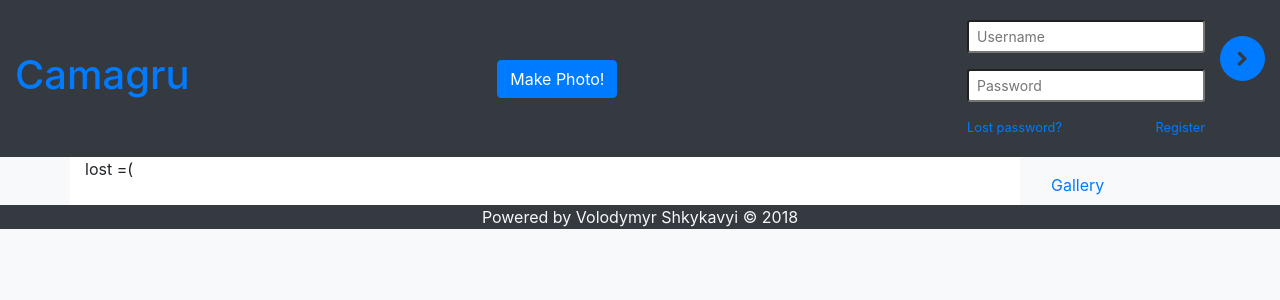
After one commit to VolodymyrShkykavyi/Camagru, a PHP site: page /account/lost in a window 1280 px wide. The commit adds this page. Shown: the top 300 px of the page. Run offline with PHP 8.4, Linux system fonts and the light colour scheme.

Commit message:
start for lost password page

```diff
--- a/app/controllers/AccountController.php
+++ b/app/controllers/AccountController.php
@@ -205,4 +205,9 @@ class  AccountController extends Controller
 		}
 		echo 'ERROR';
 	}
+
+	public function lostAction()
+	{
+		$this->view->render('Lost password?');
+	}
 }
--- /dev/null
+++ b/app/views/account/lost.php
@@ -0,0 +1,2 @@
+<?php
+echo 'lost =(';
--- a/app/views/gallery/image.php
+++ b/app/views/gallery/image.php
@@ -6,8 +6,7 @@
             <div class="w-100">
                         <span class="small text-left">
                             <em>author: </em>
-                            <a class="text-info decoration-none"
-                               href="/gallery/user/<?= $ViewData['image']['userId']; ?>">
+                            <a class="text-info decoration-none">
                                 <?= $ViewData['image']['author']; ?>
                             </a>
                         </span>
--- a/app/views/layouts/header.php
+++ b/app/views/layouts/header.php
@@ -1,10 +1,10 @@
 <header class="container-fluid bg-dark text-light">
     <div class="row">
-        <div class="col-md-5 vertical-center">
+        <div class="col-md-3 vertical-center">
             <h1><a id="logo" href="/">Camagru</a></h1>
         </div>
-        <div class="col-md-2 vertical-center">
-            <a href="/gallery/montage" class="btn btn-primary">Make Photo!</a>
+        <div class="col-md-4 vertical-center justify-content-center">
+            <a href="/gallery/montage" class="btn btn-primary ml-lg-5 ml-md-5">Make Photo!</a>
         </div>
         <div class="col-md-5">
             <div class="pull-right d-inline-flex">
@@ -23,7 +23,7 @@
                             <i class="fa fa-chevron-right text-dark"></i>
                         </button>
                         <div class="small">
-                            <a href="/">Lost password? </a><!--TODO: reinitialization mail-->
+                            <a href="/account/lost">Lost password? </a><!--TODO: reinitialization mail-->
                             <a href="/register" style="float: right;">Register</a>
                         </div>
                     </form>
--- a/config/routes.php
+++ b/config/routes.php
@@ -99,5 +99,10 @@ return array(
 	'account/modify' => [
 		'controller' => 'account',
 		'action' => 'modify'
+	],
+
+	'account/lost' => [
+		'controller' => 'account',
+		'action' => 'lost'
 	]
 );
```
Also changed, not shown: app/lib/Pagination.php (+16 -15 lines), app/views/gallery/index.php (+5 -10 lines), public/gallery/1525450621vova.png (deleted), public/gallery/1525451186vova.png (deleted), public/gallery/1525451366vova.png (deleted), public/gallery/1525451706vova.png (deleted).
